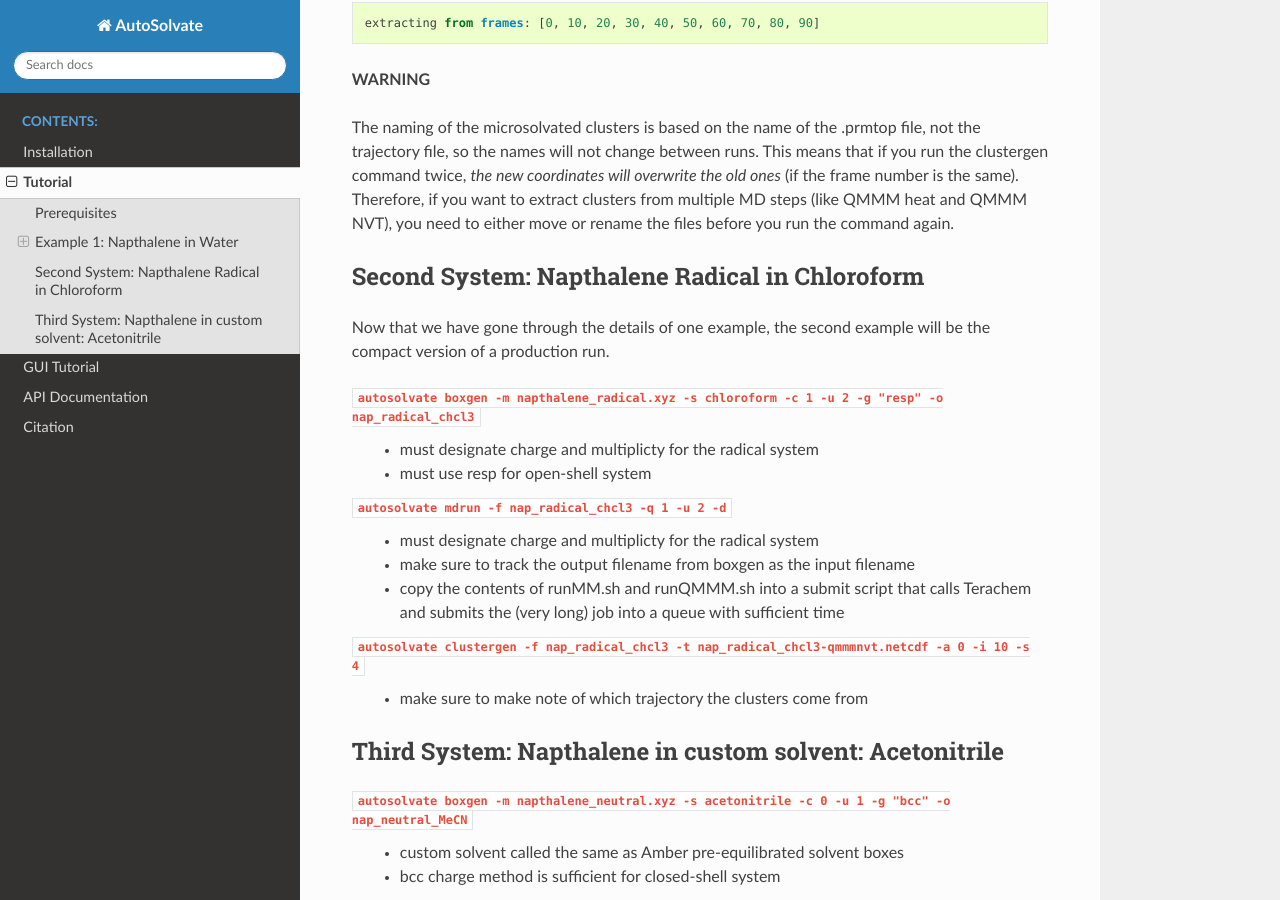
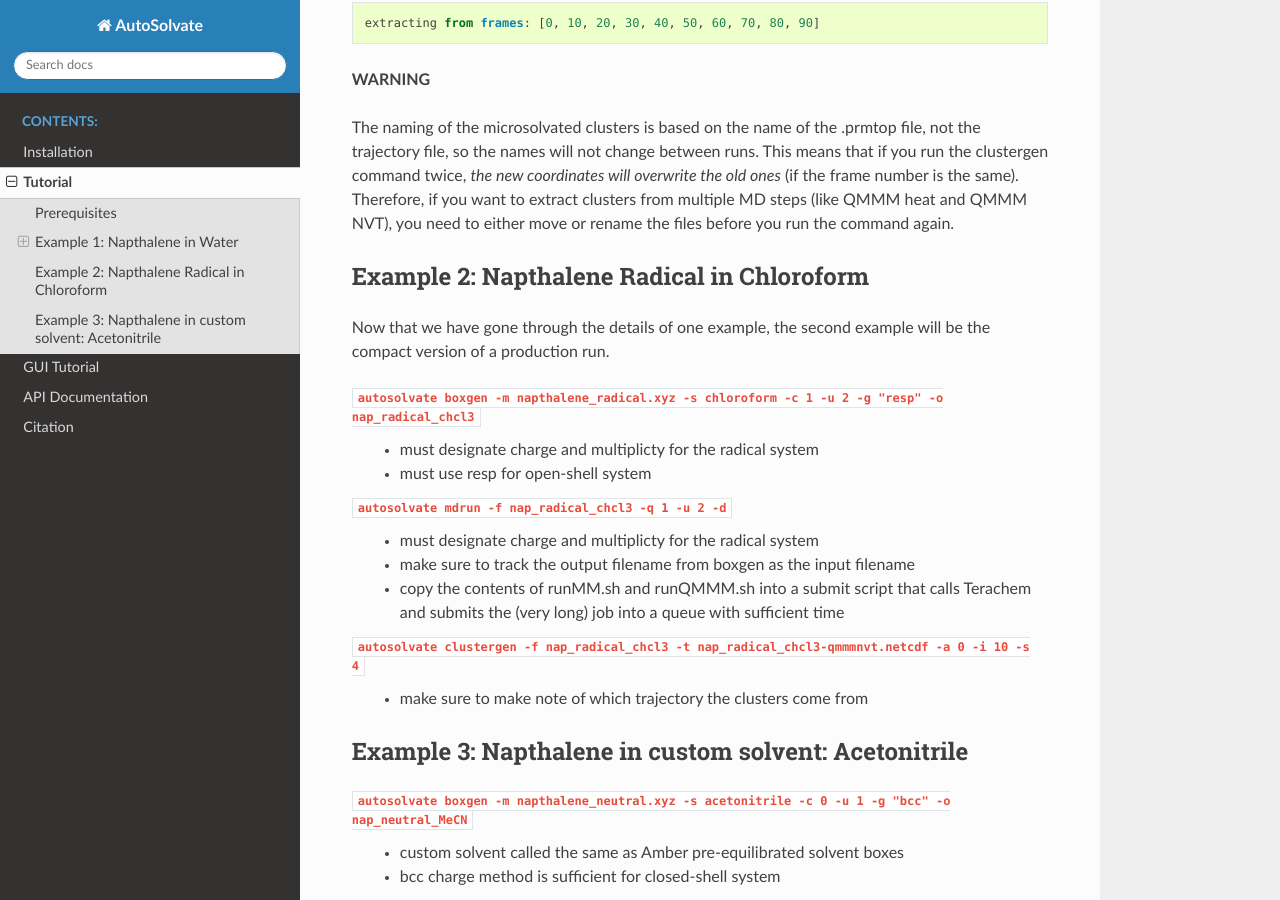
Before and after one commit to Liu-group/AutoSolvate, a Sphinx documentation site: the page built from docs/tutorial.rst, in a window 1280 px wide and 900 px high, scrolled down 8096 px. Built offline with Sphinx 7.4.7 and the Read the Docs theme 2.0.0, drawn with Linux system fonts in a browser that asks for light colours; the version number could not be read and is left out.

Commit message:
change headings

```diff
--- a/docs/tutorial.rst
+++ b/docs/tutorial.rst
@@ -336,7 +336,7 @@ As Autosolvate is running, you will notice this line now includes the list of th
 
 The naming of the microsolvated clusters is based on the name of the .prmtop file, not the trajectory file, so the names will not change between runs. This means that if you run the clustergen command twice, *the new coordinates will overwrite the old ones* (if the frame number is the same). Therefore, if you want to extract clusters from multiple MD steps (like QMMM heat and QMMM NVT), you need to either move or rename the files before you run the command again.
 
-Second System: Napthalene Radical in Chloroform
+Example 2: Napthalene Radical in Chloroform
 ----------------------------------------------------------
 
 Now that we have gone through the details of one example, the second example will be the compact version of a production run.
@@ -352,7 +352,7 @@ Now that we have gone through the details of one example, the second example wil
   * make sure to make note of which trajectory the clusters come from
 
 
-Third System: Napthalene in custom solvent: Acetonitrile
+Example 3: Napthalene in custom solvent: Acetonitrile
 ----------------------------------------------------------
 
 ``autosolvate boxgen -m napthalene_neutral.xyz -s acetonitrile -c 0 -u 1 -g "bcc" -o nap_neutral_MeCN``
```
